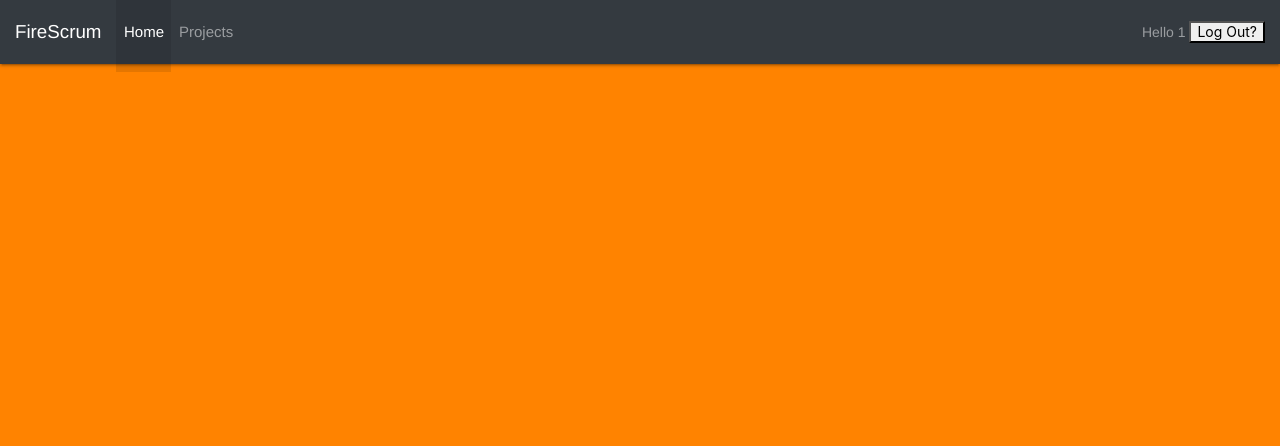
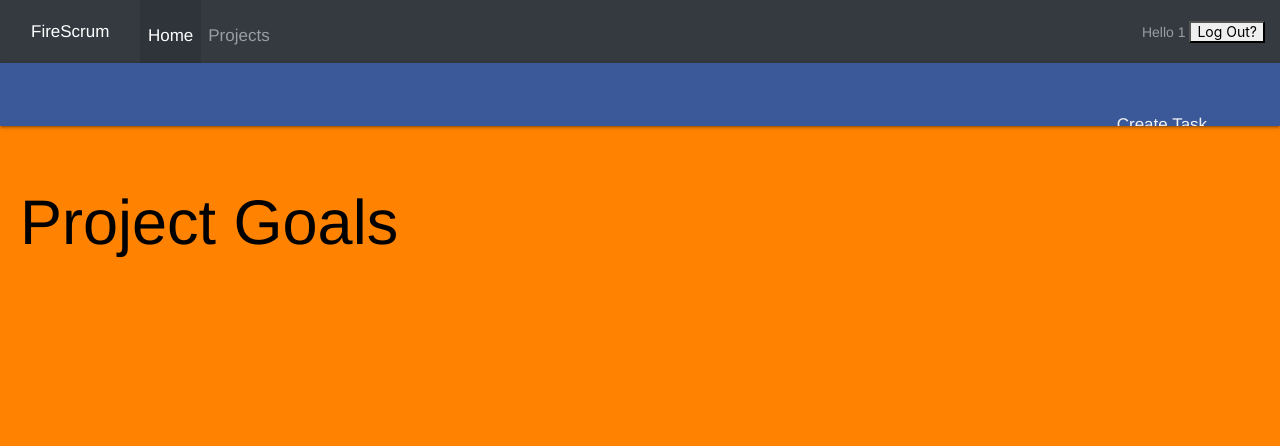
Before and after one commit to Benbigmac/Agile-Development-Tool, a Flask app: page /1/projects/1 in a window 1280 px wide. Shown: the top 446 px of the page. Run offline with Flask 2, Linux system fonts and the light colour scheme; parts of the project's set-up code (start-up, migrations or seed data) failed here and were passed over; some libraries are stand-ins or nearby versions.

Commit message:
added sidebar to Project Dashboard

```diff
--- a/app/static/css/style.css
+++ b/app/static/css/style.css
@@ -54,3 +54,80 @@ label {
 .light-yellow {
   background-color: #ffff66 !important;
 }
+
+
+.navbar{
+  background-color:#3b5998;
+  overflow:hidden;
+  height:63px;
+}
+
+.navbar a{
+  float:left;
+  display:block;
+  color:#f2f2f2;
+  text-align:center;
+  padding:14px 16px;
+  text-decoration:none;
+  font-size:17px;
+}
+
+.navbar ul{
+  margin:8px 0 0 0;
+  list-style:none;
+}
+
+.navbar a:hover{
+  background-color:#ddd;
+  color:#fff;
+}
+
+.side-nav{
+  height:100%;
+  width:0;
+  position:fixed;
+  z-index:1;
+  top:0;
+  left:0;
+  background-color:#111;
+  opacity:0.9;
+  overflow-x:hidden;
+  padding-top:60px;
+  transition:0.5s;
+}
+
+.side-nav a{
+  padding:10px 10px 10px 30px;
+  text-decoration:none;
+  font-size:22px;
+  color:#fff;
+  display:block;
+  transition:0.3s;
+}
+
+.side-nav a:hover{
+  color:#fff;
+}
+
+.side-nav .btn-close{
+  position:absolute;
+  top:0;
+  right:22px;
+  font-size:36px;
+  margin-left:50px;
+}
+
+#main{
+  transition:margin-left 0.5s;
+  padding:20px;
+  overflow:hidden;
+  width:100%;
+}
+
+@media(max-width:568px){
+  .navbar-nav{display:none}
+}
+
+@media(min-width:568px){
+  /*.open-slide{display:none}*/
+}
--- a/app/templates/projectDash.html
+++ b/app/templates/projectDash.html
@@ -1,9 +1,48 @@
 {% extends "baseTemp.html" %}
 {% block body %}
+<body>
 
+  <nav class="navbar">
+    <span class="open-slide">
+      <a href="#" onclick="openSlideMenu()">
+        <svg width="30" height="30">
+            <path d="M0,5 30,5" stroke="#fff" stroke-width="5"/>
+            <path d="M0,14 30,14" stroke="#fff" stroke-width="5"/>
+            <path d="M0,23 30,23" stroke="#fff" stroke-width="5"/>
+        </svg>
+      </a>
+    </span>
 
+    <ul class="navbar-nav">
+      <li><a href="#">Create Task</a></li>
+      <li><a href="#">Current Sprint</a></li>
+      <li><a href="#">Discussion Board</a></li>
+      <li><a href="#">Account Settings</a></li>
+    </ul>
+  </nav>
 
+  <div id="side-menu" class="side-nav">
+    <a href="#" class="btn-close" onclick="closeSlideMenu()">&times;</a>
+    <a href="#">Create Task</a>
+    <a href="#">Current Sprint</a>
+    <a href="#">Discussion Board</a>
+    <a href="#">Account Settings</a>
+  </div>
 
+  <div id="main">
+    <h1>Project Goals</h1>
+  </div>
 
+  <script>
+    function openSlideMenu(){
+      document.getElementById('side-menu').style.width = '250px';
+      document.getElementById('main').style.marginLeft = '250px';
+    }
 
+    function closeSlideMenu(){
+      document.getElementById('side-menu').style.width = '0';
+      document.getElementById('main').style.marginLeft = '0';
+    }
+  </script>
+</body>
 {% endblock %}
```
Also changed, not shown: app/templates/signUp.html (+5 -2 lines).
